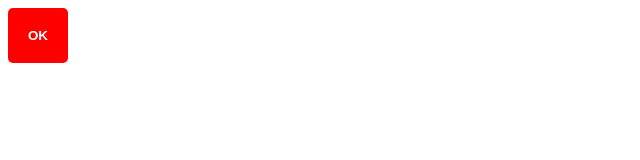
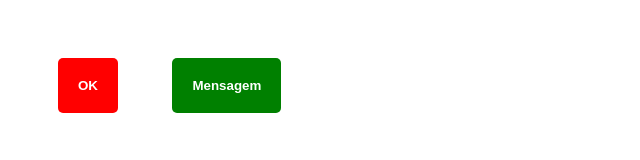
Before and after one commit to vicentepaulo/primeiro_projeto, a plain HTML site: page index.html in a window 1280 px wide. Shown: the whole page, without its empty margins (0-640 px from the left). Drawn offline with Linux system fonts and the light colour scheme.

Commit message:
inclusao de um novo btn de boas vindas

```diff
--- a/index.html
+++ b/index.html
@@ -11,6 +11,7 @@
 
 <body>
     <input id="botao" type="button" onclick="alerta()" value="OK">
+    <input id="botaoboasvindas" type="button" onclick="msgBoasVindas()" value="Mensagem">
 </body>
 <script src="script.js"></script>
 
--- a/script.js
+++ b/script.js
@@ -1,3 +1,8 @@
 function alerta(){
     alert("ESTOU EM DESENVOLVIMENTO")
 };
+
+function msgBoasVindas(){
+
+    alert("SEJA BEM-VINDO(A) AO SISTEMA!")
+}
--- a/style.css
+++ b/style.css
@@ -3,6 +3,7 @@ body{
 }
 
 #botao{
+    margin: 50px;
     background-color: red;
     border: none;
     padding: 20px;
@@ -14,3 +15,16 @@ body{
 #botao:hover{
     background-color: rgb(255, 123, 123);
 }
+
+#botaoboasvindas{
+    background-color: green;
+    border: none;
+    padding: 20px;
+    border-radius: 5px;
+    color: white;
+    font-weight: bold;
+}
+
+#botaoboasvindas:hover{
+    background-color: rgb(53, 201, 53);
+}
```
